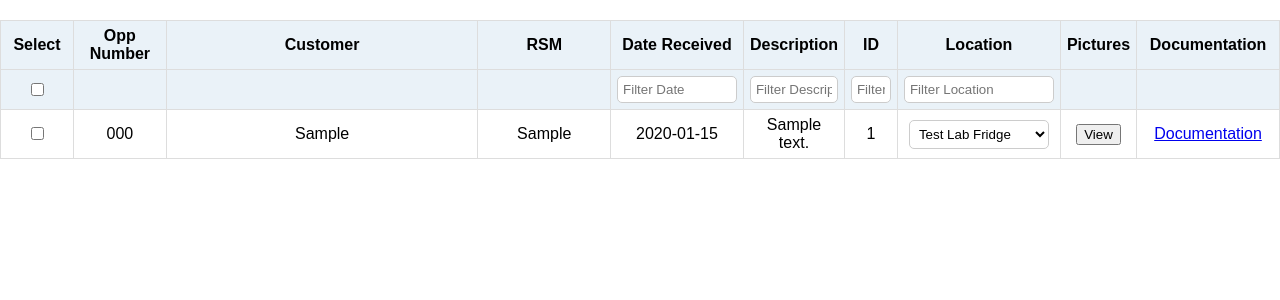
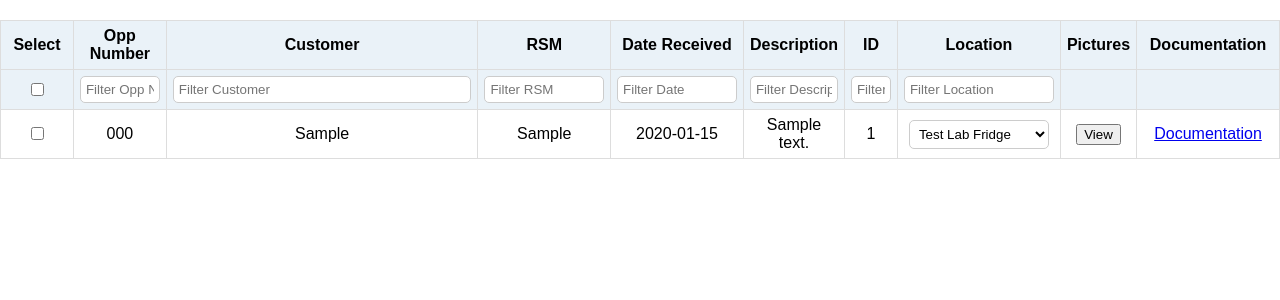
Before and after one commit to cwagnerJLS/SampleDatabase, a Django app: page /view_samples/ in a window 1280 px wide. Shown: the top 300 px of the page. Run offline with Django 5.2, Linux system fonts and the light colour scheme; tables that the repository leaves empty hold one stand-in row (values such as "Sample post"); parts of the project's set-up code (start-up, migrations or seed data) failed here and were passed over; some libraries are stand-ins or nearby versions.

Commit message:
feat: Add filter inputs for Opp Number, Customer, and RSM in table header

```diff
--- a/samples/templates/samples/view_sample.html
+++ b/samples/templates/samples/view_sample.html
@@ -751,9 +751,21 @@
                 <th class="col-select">
                     <input type="checkbox" id="select-all-select">
                 </th>
-                <th class="col-opportunity"></th>
-                <th class="col-customer"></th>
-                <th class="col-rsm"></th>
+                <th class="col-opportunity">
+                    <div class="filter-wrapper">
+                        <input type="text" id="opportunityFilter" placeholder="Filter Opp Number" class="filter-input" onkeyup="filterTable()">
+                    </div>
+                </th>
+                <th class="col-customer">
+                    <div class="filter-wrapper">
+                        <input type="text" id="customerFilter" placeholder="Filter Customer" class="filter-input" onkeyup="filterTable()">
+                    </div>
+                </th>
+                <th class="col-rsm">
+                    <div class="filter-wrapper">
+                        <input type="text" id="rsmFilter" placeholder="Filter RSM" class="filter-input" onkeyup="filterTable()">
+                    </div>
+                </th>
                 <th class="col-date">
                     <div class="filter-wrapper">
                         <input type="text" id="dateFilter" placeholder="Filter Date" class="filter-input" onkeyup="filterTable()">
@@ -1239,6 +1251,9 @@
                                 const locationValue = tdLocation.textContent || tdLocation.innerText;
 
                                 if (
+                                    opportunityValue.toLowerCase().indexOf(opportunityFilter) > -1 &&
+                                    customerValue.toLowerCase().indexOf(customerFilter) > -1 &&
+                                    rsmValue.toLowerCase().indexOf(rsmFilter) > -1 &&
                                     idValue.toLowerCase().indexOf(idFilter) > -1 &&
                                     dateValue.toLowerCase().indexOf(dateFilter) > -1 &&
                                     descriptionValue.toLowerCase().indexOf(descriptionFilter) > -1 &&
```
